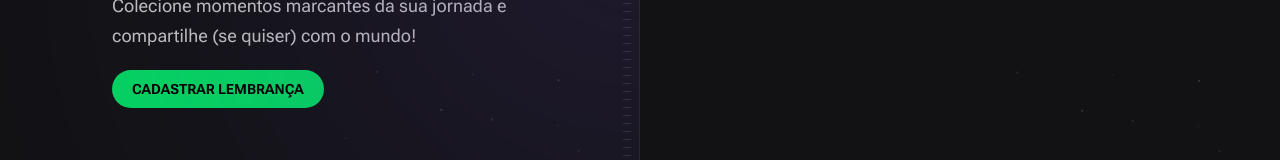
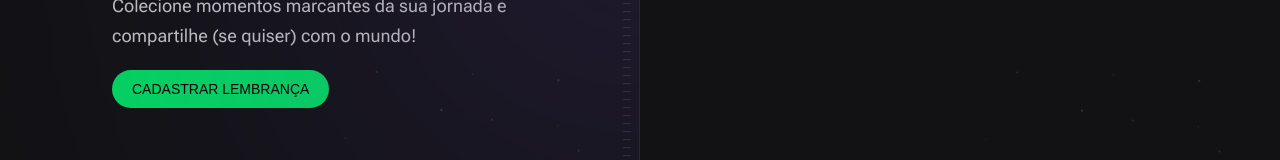
Before and after one commit to leticea/nlw-spacetime-web, a Next.js app: page / in a window 1280 px wide. Shown: the part 445-605 px from the top of the page. Built offline with nearby package versions, Linux system fonts and the light colour scheme; no server answers; a web font is replaced by a local one.

Commit message:
feat(page.tsx): creating github auth

```diff
--- a/src/app/page.tsx
+++ b/src/app/page.tsx
@@ -17,7 +17,7 @@ export default function Home() {
 
         {/* Sign In */}
         <a
-          href=""
+          href={`https://github.com/login/oauth/authorize?client_id=${process.env.NEXT_PUBLIC_GITHUB_CLIENT_ID}`}
           className="flex items-center gap-3 text-left transition-colors hover:text-gray-50"
         >
           <div className="flex h-10 w-10 items-center justify-center rounded-full bg-gray-400">
@@ -46,7 +46,7 @@ export default function Home() {
 
           <a
             href=""
-            className="inline-block rounded-full bg-green-500 px-5 py-3 text-sm font-bold uppercase leading-none text-black hover:bg-green-600"
+            className="inline-block rounded-full bg-green-500 px-5 py-3 text-sm font-alt uppercase leading-none text-black hover:bg-green-600"
           >
             CADASTRAR LEMBRANÇA
           </a>
```
